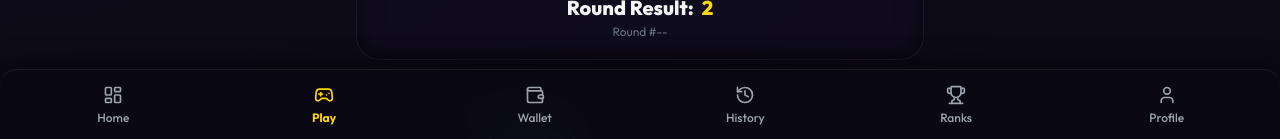
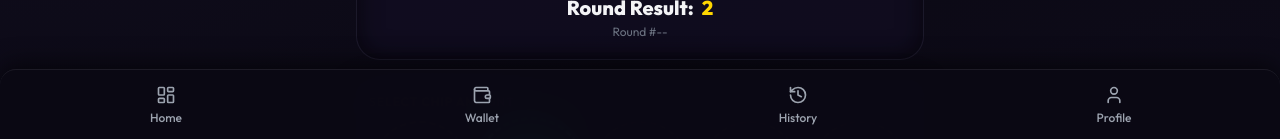
Before and after one commit to onlinecyber/DiceKing, a React (Vite) app: page / in a window 1280 px wide. Shown: the part 659-798 px from the top of the page. Built offline with nearby package versions, Linux system fonts and the light colour scheme; no server answers; the database is empty; sample sign-in values are in the browser's storage.

Commit message:
fix: remove Play and Ranks tabs from bottom navbar

```diff
--- a/src/components/Common/BottomNav.jsx
+++ b/src/components/Common/BottomNav.jsx
@@ -1,6 +1,6 @@
 import React from 'react';
 import { NavLink } from 'react-router-dom';
-import { Gamepad2, Wallet, Trophy, User, ShieldAlert, History, LayoutDashboard } from 'lucide-react';
+import { Wallet, User, ShieldAlert, History, LayoutDashboard } from 'lucide-react';
 import { useAuth } from '../../context/AuthContext';
 import GlassCard from './GlassCard';
 
@@ -54,12 +54,6 @@ const BottomNav = () => {
         <span>Home</span>
       </NavLink>
 
-      {/* Game Board Tab */}
-      <NavLink to="/" end style={navItemStyle}>
-        <Gamepad2 size={20} />
-        <span>Play</span>
-      </NavLink>
-
       {/* Wallet Tab */}
       <NavLink to="/wallet" style={navItemStyle}>
         <Wallet size={20} />
@@ -70,12 +64,6 @@ const BottomNav = () => {
       <NavLink to="/history" style={navItemStyle}>
         <History size={20} />
         <span>History</span>
-      </NavLink>
-
-      {/* Leaderboard Tab */}
-      <NavLink to="/leaderboard" style={navItemStyle}>
-        <Trophy size={20} />
-        <span>Ranks</span>
       </NavLink>
 
       {/* Profile Tab */}
```
